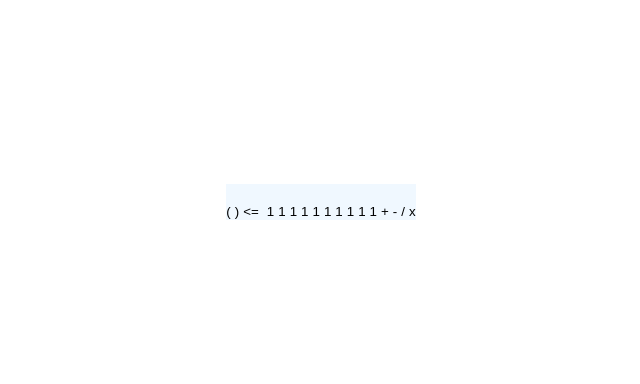
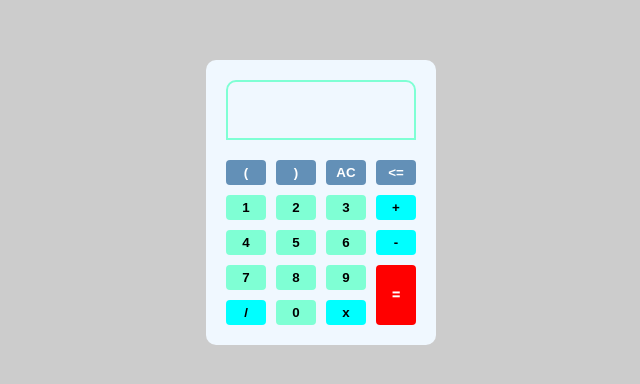
Before and after one commit to EusebioSimango/21-dias-de-codigo, a plain HTML site: page calculator/index.html in a window 1280 px wide. Shown: the part 198-582 px from the top of the page, without its empty margins (319-959 px from the left). Drawn offline with Linux system fonts and the light colour scheme.

Commit message:
Finished controls positions

```diff
--- a/calculator/index.html
+++ b/calculator/index.html
@@ -11,29 +11,30 @@
 <body>
   <div class="container">
     <div class="displayScreen">
-      <input type="text">
+      <input class="input" type="text">
       <div class="result"></div>
     </div>
 
     <div class="controls">
       <button class="special ">(</button>
       <button class="special ">)</button>
+      <button class="special ">AC</button>
       <button class="special "><=</button>
-      <button class="special "></button>
-      <button class="number ">1</button>
-      <button class="number ">1</button>
-      <button class="number ">1</button>
-      <button class="number ">1</button>
-      <button class="number ">1</button>
-      <button class="number ">1</button>
-      <button class="number ">1</button>
-      <button class="number ">1</button>
-      <button class="number ">1</button>
-      <button class="number ">1</button>
-      <button class="operation ">+</button>
-      <button class="operation ">-</button>
-      <button class="operation ">/</button>
-      <button class="operation ">x</button>
+      <button class="number n1" data-value="1">1</button>
+      <button class="number n2" data-value="2">2</button>
+      <button class="number n3" data-value="3">3</button>
+      <button class="number n4" data-value="4">4</button>
+      <button class="number n5" data-value="5">5</button>
+      <button class="number n6" data-value="6">6</button>
+      <button class="number n7" data-value="7">7</button>
+      <button class="number n8" data-value="8">8</button>
+      <button class="number n9" data-value="9">9</button>
+      <button class="number n0" data-value="0">0</button>
+      <button class="operation oP" data-value="+">+</button>
+      <button class="operation o-" data-value="-">-</button>
+      <button class="operation oD" data-value="/">/</button>
+      <button class="operation ox" data-value="*">x</button>
+      <button class="operation equals" data-value="=">=</button>
     </div>
   </div>
 </body>
--- a/calculator/style.css
+++ b/calculator/style.css
@@ -4,6 +4,7 @@
   background-color: transparent;
   border: none;
   box-sizing: border-box;
+  font-weight: 900;
 }
 
 body {
@@ -11,8 +12,84 @@ body {
   display: flex;
   justify-content: center;
   align-items: center;
+  background-color: #ccc;
 }
 
 .container {
   background-color: aliceblue;
+  display: flex;
+  flex-direction: column;
+  gap: 20px;
+  border-radius: 10px;
+  padding: 20px;
 }
+
+.displayScreen {
+  border: 2px solid aquamarine;
+  border-radius: 10px 10px 0px 0px;
+  height: 60px;
+}
+
+
+.controls {
+  display: grid;
+  grid-template-columns: repeat(4, 40px);
+  gap: 10px;
+}
+
+button {
+  padding: 5px;
+  border-radius: 4px;
+}
+
+.number {
+  background-color: aquamarine;
+
+}
+
+.special {
+  background-color: #6390b7;
+  color: #fff;
+}
+
+.operation {
+  background-color: aqua;
+}
+
+.n1, .n4, .n7 {
+  grid-column: 1 / 2;
+}
+
+.oP {
+  grid-column: 4 / 5;
+  grid-row: 2 / 3;
+}
+
+.o- {
+  grid-column: 4 / 5;
+  grid-row: 3 / 4;
+}
+
+.n0 {
+  grid-column: 2 / 2;
+}
+
+
+.oD {
+  grid-column: 1 / 2;
+  grid-row: 5 / 6;
+}
+
+.ox {
+  grid-column: 3 / 4;
+  grid-row: 5 / 6;
+}
+
+
+.equals {
+  grid-column: 4 / 5;
+  grid-row: 4 / 6;
+  background-color: red;
+  color: #fff;
+  font-weight: 1000;
+}
```
